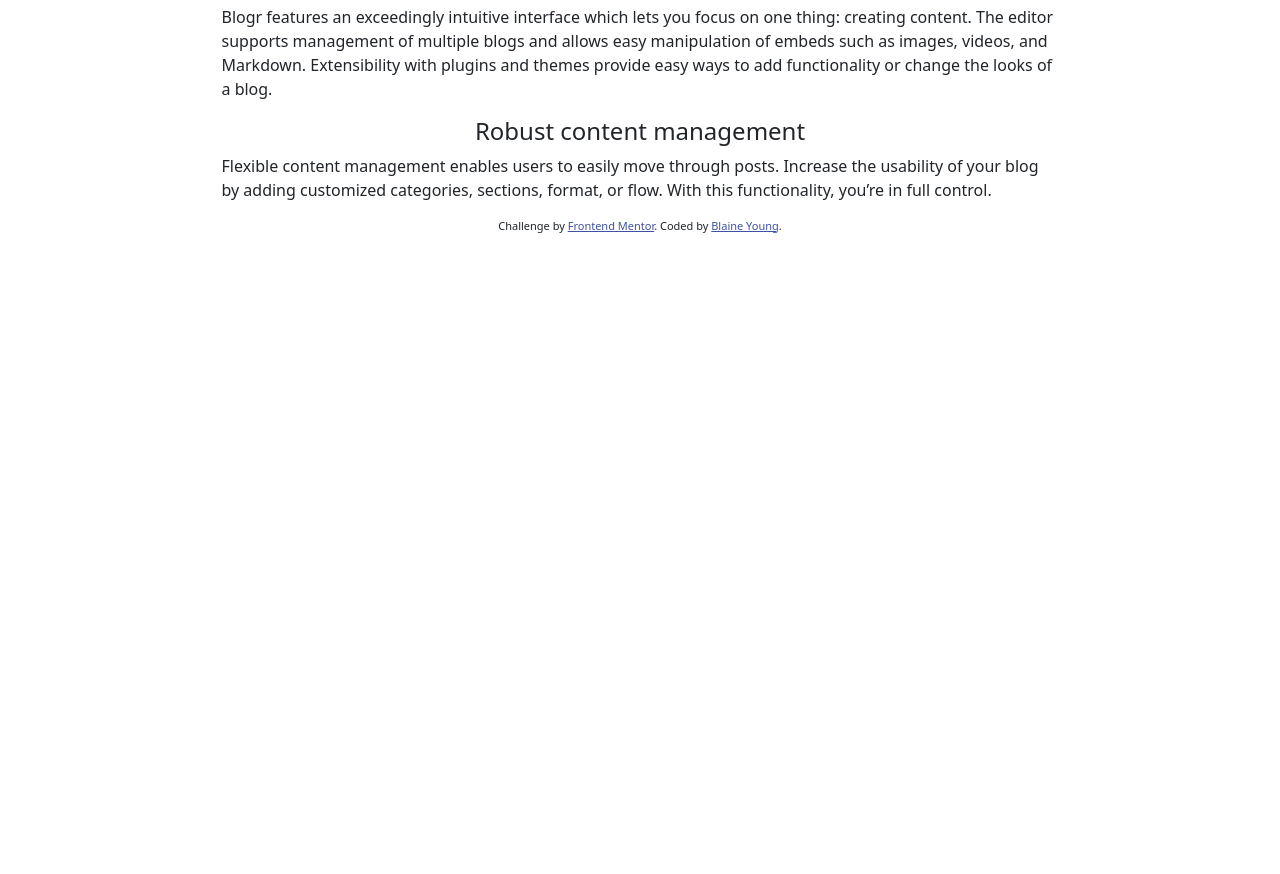
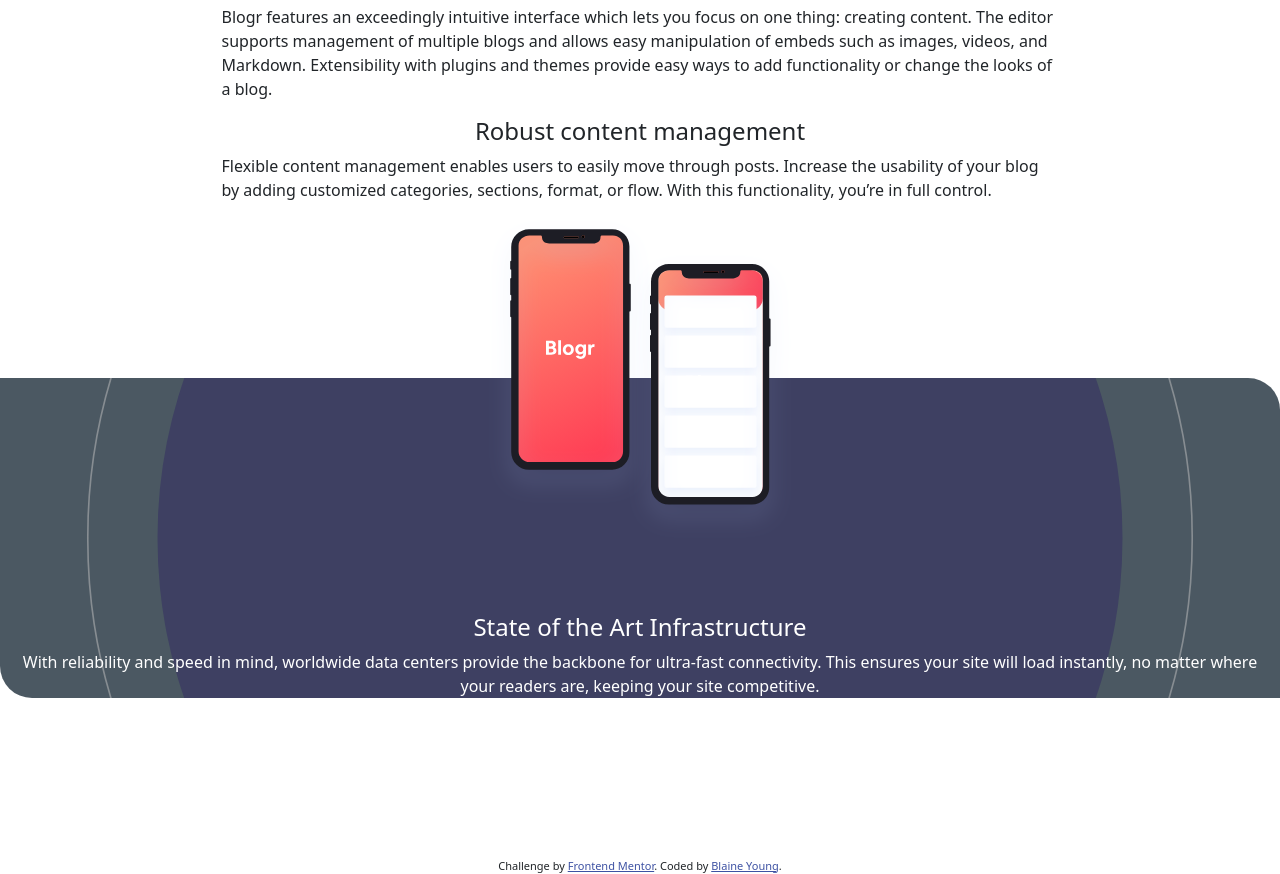
Before and after one commit to Blaine137/BlogrLandingPage, a plain HTML site: page index.html in a window 1280 px wide. Shown: the part 1155-2029 px from the top of the page. Before the commit the page ends 1389 px from the top, so only its background shows below. Drawn offline with nearby package versions, Linux system fonts and the light colour scheme; files whose address does not match are found by name.

Commit message:
finished third section

```diff
--- a/index.html
+++ b/index.html
@@ -130,6 +130,19 @@
       </div>
     </div>
   </div>
+  <div class="container-fluid sectionThree">
+    <div class="row bgRow1">
+    </div>
+    <div class="row bgRow2 align-items-end">
+      <div class="col-12">
+        <h4 class="w-50 mx-auto mb-2 text-white text-center">State of the Art Infrastructure</h4>
+        <p class="mx-auto mb-0 text-white text-center p">
+          With reliability and speed in mind, worldwide data centers provide the backbone for ultra-fast connectivity.
+          This ensures your site will load instantly, no matter where your readers are, keeping your site competitive.
+        </p>
+      </div>
+    </div>
+  </div>
   <!-- Product
 
   Overview
--- a/styles.css
+++ b/styles.css
@@ -1,6 +1,7 @@
 :root{
     --backgroundGradientVeryLight: hsl(13, 100%, 72%, 0.9);
     --backgroundGradientLight: hsl(353, 100%, 62%, 0.9);
+    --backgroundLightDark: hsl(207, 13%, 34%);
     --textColor: white;
 }
 
@@ -86,4 +87,29 @@
     height: 15vh;
 }
 
+.sectionThree{
+    height: 80vh;
+    position: relative;
+}
+
+.bgRow1, .bgRow2{
+    height: 50%;
+}
+
+.bgRow1{
+    background: url('images/illustration-phones.svg') no-repeat center / contain;
+    background-position: top 4rem;
+    z-index: 1;
+}
+
+.bgRow2{
+    background: url('images/bg-pattern-circles.svg') var(--backgroundLightDark) no-repeat center / 130%;
+    background-position-y: top -15rem;
+    z-index: -1;
+    position: absolute;
+    top: 10rem;
+    width: 100%;
+    border-radius: 0 2rem 0 2rem;
+}
+
 /* url('images//bg-pattern-intro.svg') no-repeat center / cover */
```
